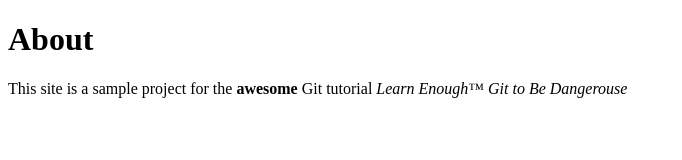
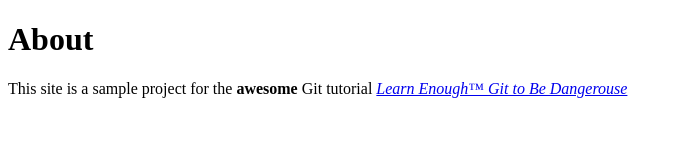
Before and after one commit to jfritz64/website, a plain HTML site: page about.html in a window 1280 px wide. Shown: the whole page, without its empty margins (0-682 px from the left). Drawn offline with Linux system fonts and the light colour scheme.

Commit message:
Add link to tutorial title

```diff
--- a/about.html
+++ b/about.html
@@ -7,7 +7,8 @@
     <h1>About</h1>
     <p>
       This site is a sample project for the <strong>awesome</strong> Git
-      tutorial <em>Learn Enough™ Git to Be Dangerouse</em>
+      tutorial <a href="http://learnenough.com/git-tutorial"><em>Learn Enough™
+        Git to Be Dangerouse</em></a>
     </p>
     </body>
 </html>
```
